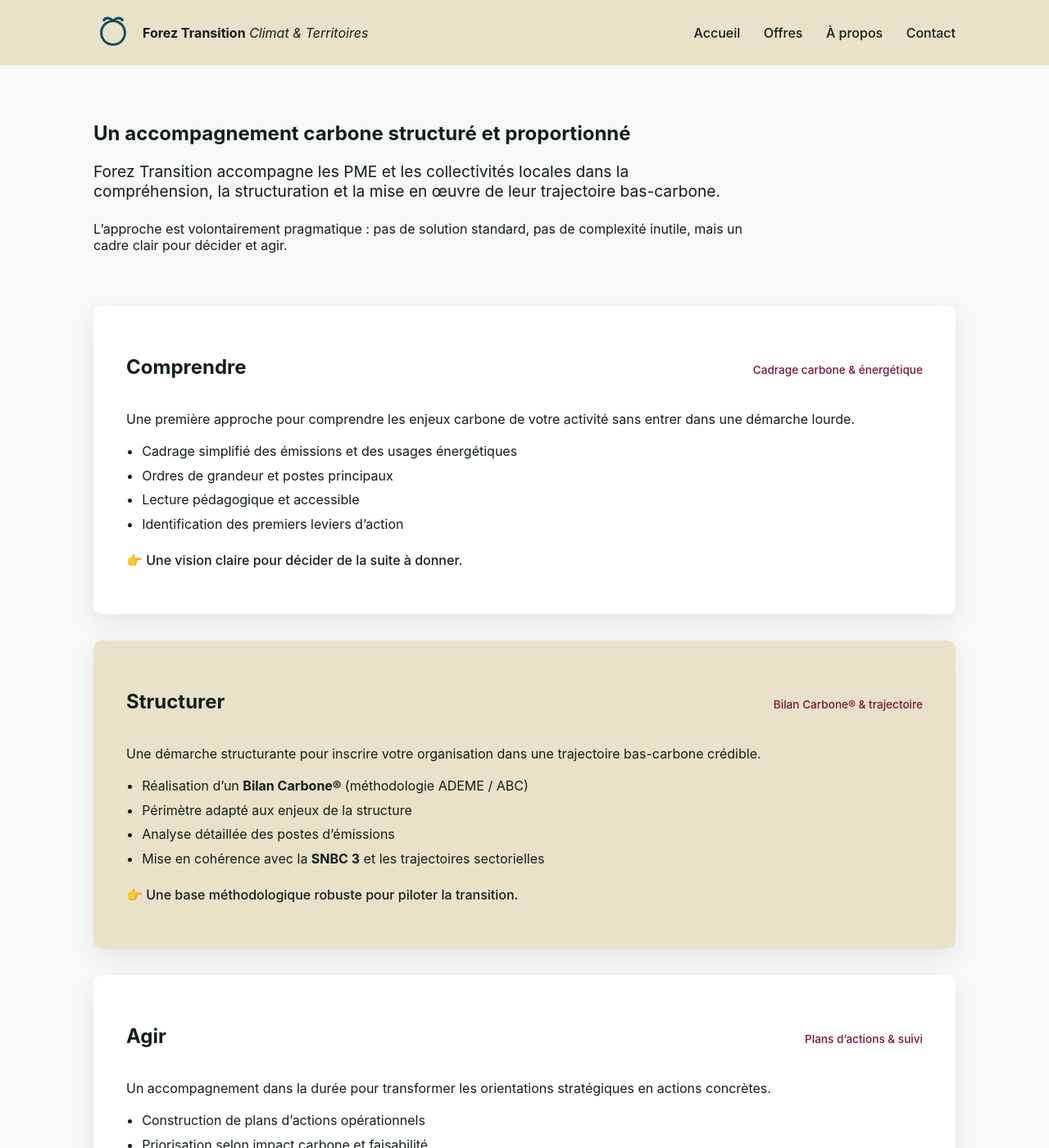
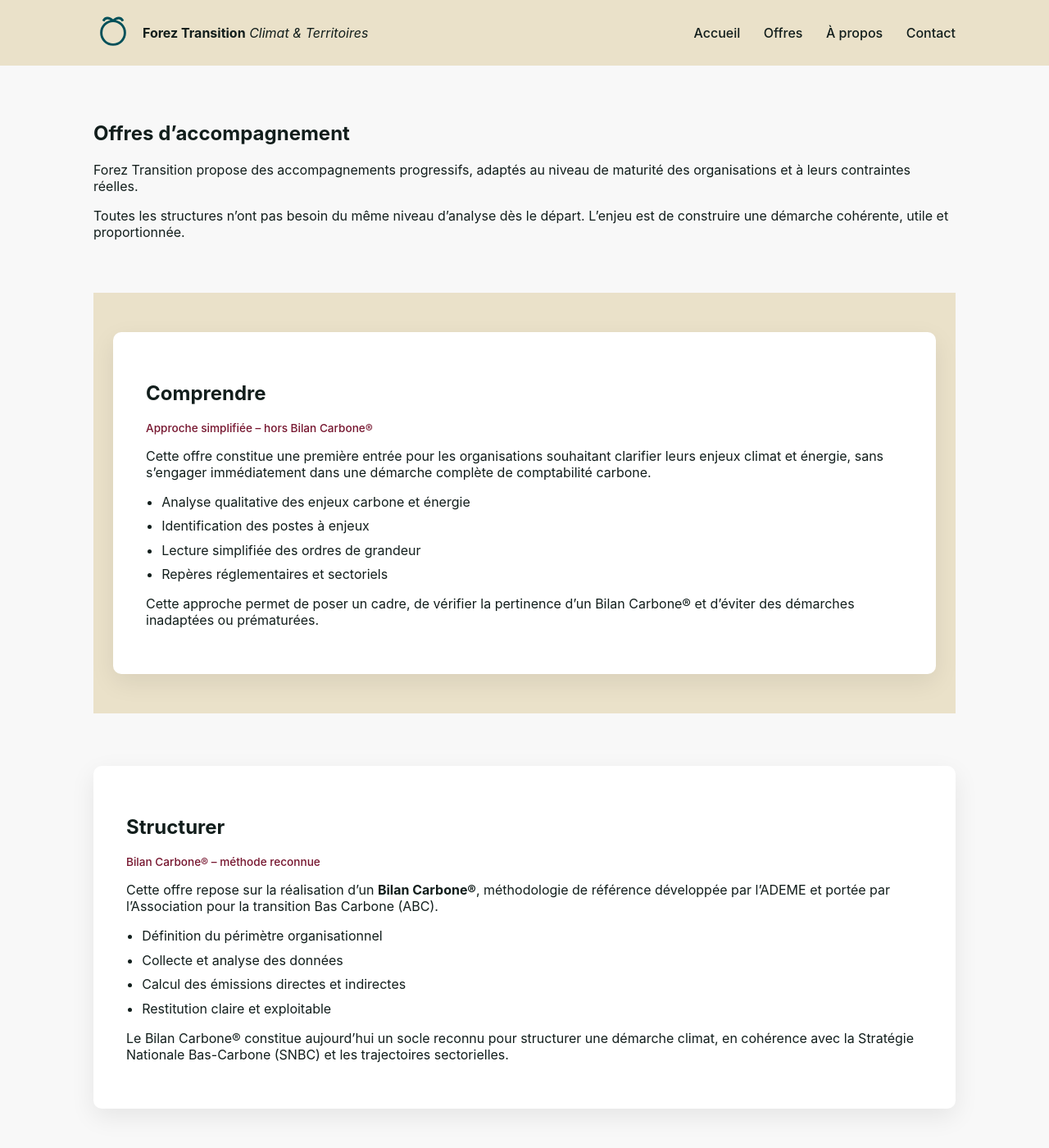
Before and after one commit to Alex-JULIEN/forez-transition, a Jekyll site: the page built from offres.md, in a window 1280 px wide and 1400 px high. Shown: the whole window at 82% size. Built offline with Jekyll 4.4.1, drawn with Linux system fonts in a browser that asks for light colours; some of the changed text lies outside the part shown.

Commit message:
Update offres.md

```diff
--- a/offres.md
+++ b/offres.md
@@ -4,120 +4,116 @@
 layout: default
 ---
 
-<section class="intro">
-  <h1>Un accompagnement carbone structuré et proportionné</h1>
-  <p class="lead">
-    Forez Transition accompagne les PME et les collectivités locales
-    dans la compréhension, la structuration et la mise en œuvre de leur
-    trajectoire bas-carbone.
+<section class="section">
+  <h1>Offres d’accompagnement</h1>
+
+  <p class="intro-offres">
+    Forez Transition propose des accompagnements progressifs,
+    adaptés au niveau de maturité des organisations
+    et à leurs contraintes réelles.
   </p>
+
   <p>
-    L’approche est volontairement pragmatique : pas de solution standard,
-    pas de complexité inutile, mais un cadre clair pour décider et agir.
+    Toutes les structures n’ont pas besoin
+    du même niveau d’analyse dès le départ.
+    L’enjeu est de construire une démarche cohérente,
+    utile et proportionnée.
   </p>
 </section>
 
-<section class="offres-parcours">
+<section class="section section-alt">
+  <div class="offre-card">
+    <h2>Comprendre</h2>
+    <p class="offre-tag">Approche simplifiée – hors Bilan Carbone®</p>
 
-  <article class="offre-card">
-  <div class="offre-header">
-    <h2>Comprendre</h2>
-    <span class="offre-tag">Cadrage carbone & énergétique</span>
+    <p>
+      Cette offre constitue une première entrée
+      pour les organisations souhaitant clarifier leurs enjeux
+      climat et énergie, sans s’engager immédiatement
+      dans une démarche complète de comptabilité carbone.
+    </p>
+
+    <ul>
+      <li>Analyse qualitative des enjeux carbone et énergie</li>
+      <li>Identification des postes à enjeux</li>
+      <li>Lecture simplifiée des ordres de grandeur</li>
+      <li>Repères réglementaires et sectoriels</li>
+    </ul>
+
+    <p>
+      Cette approche permet de poser un cadre,
+      de vérifier la pertinence d’un Bilan Carbone®
+      et d’éviter des démarches inadaptées ou prématurées.
+    </p>
   </div>
-  <p class="offre-intro">
-    Une première approche pour comprendre les enjeux carbone
-    de votre activité sans entrer dans une démarche lourde.
-  </p>
-  <ul>
-    <li>Cadrage simplifié des émissions et des usages énergétiques</li>
-    <li>Ordres de grandeur et postes principaux</li>
-    <li>Lecture pédagogique et accessible</li>
-    <li>Identification des premiers leviers d’action</li>
-  </ul>
-  <p class="offre-outcome">
-    👉 Une vision claire pour décider de la suite à donner.
-  </p>
-</article>
-
-  <article class="offre-card accent">
-  <div class="offre-header">
-    <h2>Structurer</h2>
-    <span class="offre-tag">Bilan Carbone® & trajectoire</span>
-  </div>
-  <p class="offre-intro">
-    Une démarche structurante pour inscrire votre organisation
-    dans une trajectoire bas-carbone crédible.
-  </p>
-  <ul>
-    <li>Réalisation d’un <strong>Bilan Carbone®</strong> (méthodologie ADEME / ABC)</li>
-    <li>Périmètre adapté aux enjeux de la structure</li>
-    <li>Analyse détaillée des postes d’émissions</li>
-    <li>Mise en cohérence avec la <strong>SNBC 3</strong> et les trajectoires sectorielles</li>
-  </ul>
-  <p class="offre-outcome">
-    👉 Une base méthodologique robuste pour piloter la transition.
-  </p>
-</article>
-
-  <article class="offre-card">
-  <div class="offre-header">
-    <h2>Agir</h2>
-    <span class="offre-tag">Plans d’actions & suivi</span>
-  </div>
-  <p class="offre-intro">
-    Un accompagnement dans la durée pour transformer
-    les orientations stratégiques en actions concrètes.
-  </p>
-  <ul>
-    <li>Construction de plans d’actions opérationnels</li>
-    <li>Priorisation selon impact carbone et faisabilité</li>
-    <li>Définition d’indicateurs de suivi</li>
-    <li>Accompagnement et ajustements dans le temps</li>
-  </ul>
-  <p class="offre-outcome">
-    👉 Des actions suivies, réalistes et ancrées dans le réel.
-  </p>
-</article>
-
-<section class="methodologie">
-  <h2>Une méthodologie reconnue</h2>
-  <p>
-    Les offres <strong>Structurer</strong> et <strong>Agir</strong>
-    s’appuient sur la méthode <strong>Bilan Carbone®</strong>,
-    développée par l’ADEME et portée par l’Association pour la transition Bas Carbone (ABC).
-  </p>
-  <p>
-    Cette méthode constitue une référence reconnue
-    pour construire des trajectoires bas-carbone crédibles
-    et comparables.
-  </p>
 </section>
 
+<section class="section">
+  <div class="offre-card">
+    <h2>Structurer</h2>
+    <p class="offre-tag">Bilan Carbone® – méthode reconnue</p>
+
+    <p>
+      Cette offre repose sur la réalisation d’un
+      <strong>Bilan Carbone®</strong>,
+      méthodologie de référence développée par l’ADEME
+      et portée par l’Association pour la transition Bas Carbone (ABC).
+    </p>
+
+    <ul>
+      <li>Définition du périmètre organisationnel</li>
+      <li>Collecte et analyse des données</li>
+      <li>Calcul des émissions directes et indirectes</li>
+      <li>Restitution claire et exploitable</li>
+    </ul>
+
+    <p>
+      Le Bilan Carbone® constitue aujourd’hui
+      un socle reconnu pour structurer une démarche climat,
+      en cohérence avec la Stratégie Nationale Bas-Carbone (SNBC)
+      et les trajectoires sectorielles.
+    </p>
+  </div>
 </section>
 
-<section class="cadre-reglementaire">
-  <h2>Un cadre réglementaire en évolution</h2>
-  <p>
-    La Stratégie Nationale Bas-Carbone (SNBC 3) fixe des trajectoires
-    de réduction des émissions pour l’ensemble des secteurs.
-    Même lorsqu’elle n’est pas directement contraignante,
-    elle constitue un cadre de référence de plus en plus structurant
-    pour les entreprises et les collectivités.
-  </p>
-  <p>
-    Forez Transition vous aide à comprendre ces évolutions
-    et à les intégrer de manière proportionnée à votre activité.
-  </p>
+<section class="section section-alt">
+  <div class="offre-card">
+    <h2>Agir</h2>
+    <p class="offre-tag">Plan d’action & suivi</p>
+
+    <p>
+      Cette offre s’adresse aux organisations
+      souhaitant transformer les résultats du Bilan Carbone®
+      en décisions concrètes et suivies dans le temps.
+    </p>
+
+    <ul>
+      <li>Construction d’un plan d’action priorisé</li>
+      <li>Analyse de faisabilité technique et organisationnelle</li>
+      <li>Mise en cohérence avec les trajectoires bas-carbone</li>
+      <li>Suivi des actions et indicateurs</li>
+    </ul>
+
+    <p>
+      L’objectif n’est pas l’optimisation marginale,
+      mais la mise en mouvement réelle,
+      compatible avec les contraintes économiques
+      et humaines de la structure.
+    </p>
+  </div>
 </section>
 
-<section class="cta-final">
-  <h2>Échanger sur votre situation</h2>
+<section class="section">
+  <h2>Une démarche progressive</h2>
+
   <p>
-    Chaque organisation est différente.
-    Un premier échange permet de clarifier les enjeux
-    et de définir un accompagnement adapté.
+    Ces offres peuvent être mobilisées
+    de manière indépendante ou progressive.
   </p>
-  <a href="{{ site.baseurl }}/contact/" class="btn-primary">
-    Prendre contact
-  </a>
-</section>
+
+  <p>
+    Forez Transition accompagne chaque organisation
+    dans le choix du niveau d’engagement pertinent,
+    sans surdimensionnement ni démarche imposée.
+  </p>
+</section></section>
```
